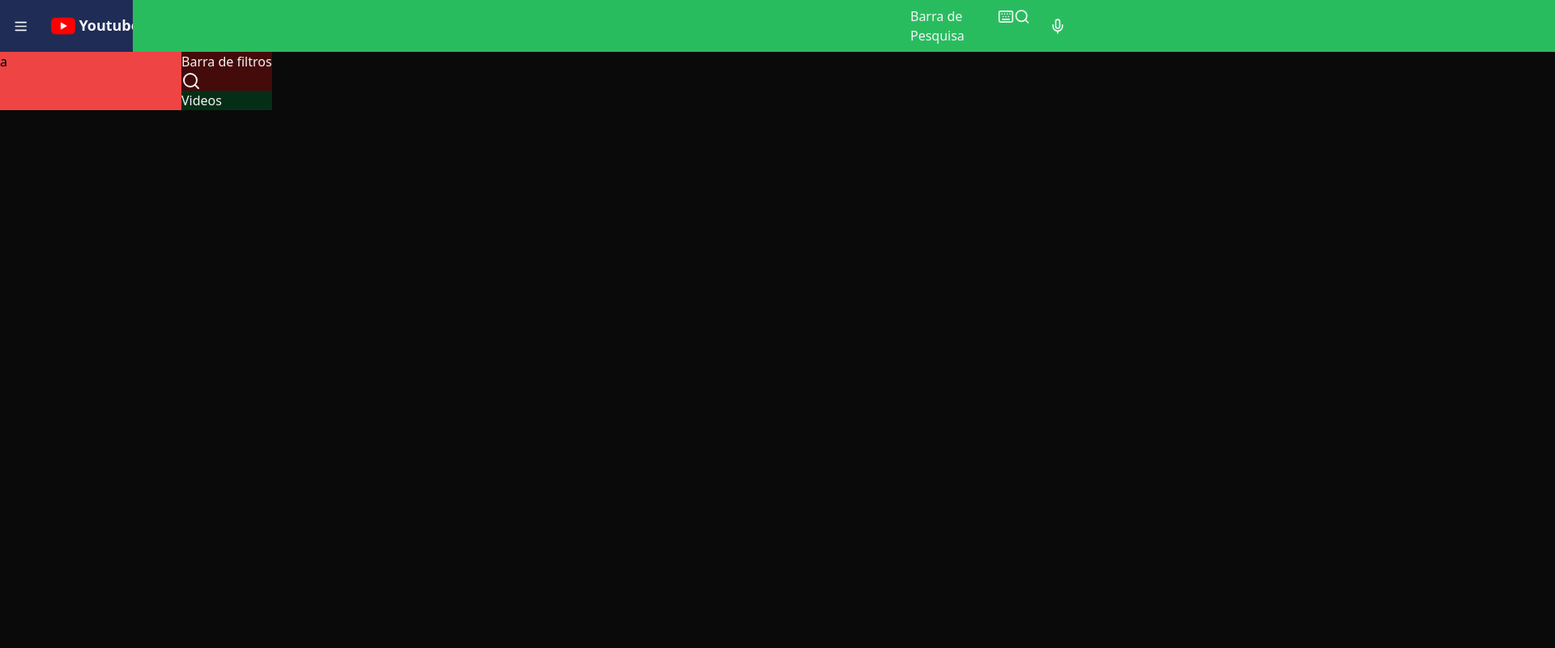
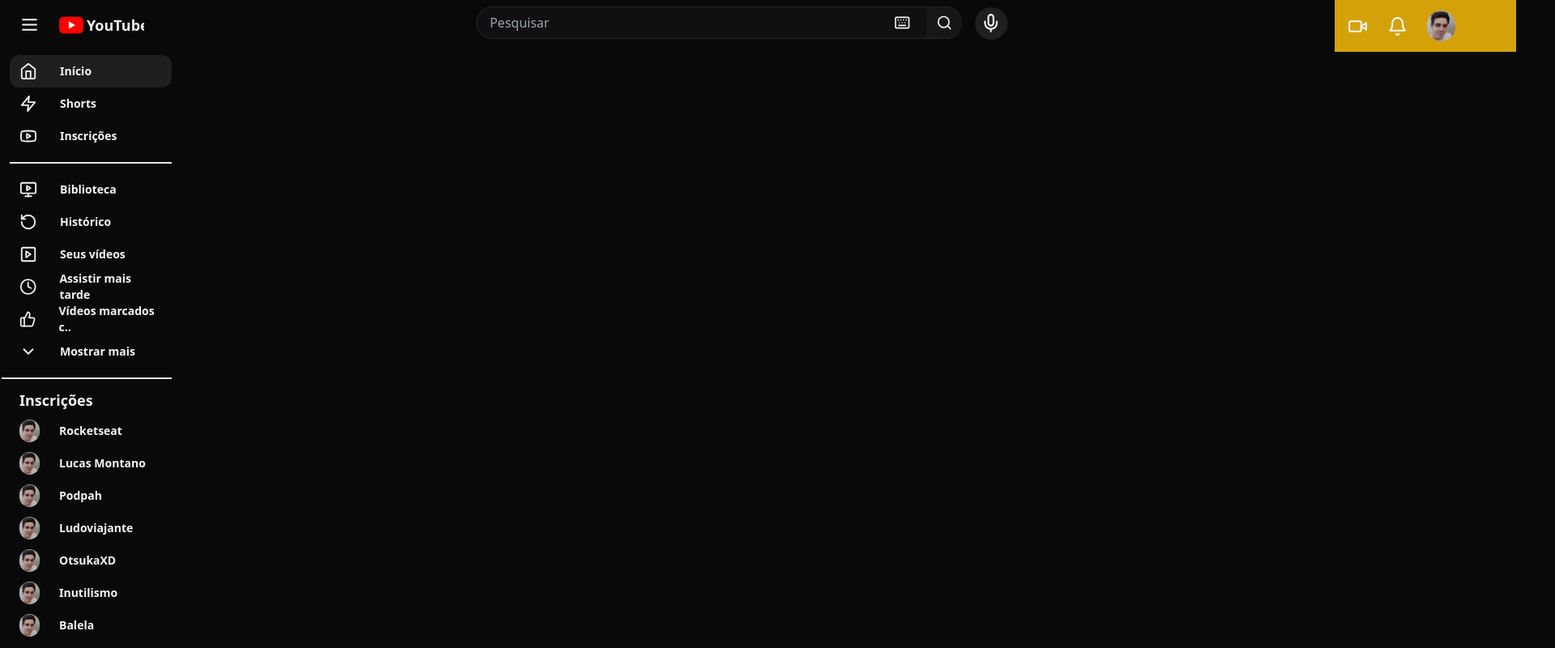
Before and after one commit to DavidLucasK/Youtube-Layout, a Next.js app: page / in a window 1280 px wide. Shown: the top 800 px of the page at 81% size, 1920 px wide, since content can reach past the window. Built offline with nearby package versions, Linux system fonts and the light colour scheme.

Commit message:
Sidebar and Searchbar finished

```diff
--- a/src/app/page.tsx
+++ b/src/app/page.tsx
@@ -1,37 +1,45 @@
-import { Menu, Video, Bell, Keyboard, Search, Mic } from "lucide-react"
+import { Menu, Video, Bell, Keyboard, Search, Mic, Home as HomeIcon, PlaySquare, Clock, ThumbsUp, ChevronDown, Youtube, MonitorPlay, RotateCcw, Zap, Flame} from "lucide-react"
+import SidebarBottom from '@/components/SidebarBottom'
+import AsideMenu from "@/components/AsideMenu"
 
 export default function Home() {
   return (
       <div className="">
         <div className="">
-          <div className="bg-neutral-500 flex top">
-            <div className="bg-blue-950/90 text-zinc-100 flex items-center gap-7 px-4 h-16 w-56">
-              <Menu size="25"/>
-              <div className="flex gap-1">
-                <img className="" src="youtube-logo.png" width={30} height={30} alt="Youtube-Logo" />
-                <a className="font-semibold text-lg">Youtube</a>
+          <div className="flex top">
+            <AsideMenu />
+          <div className='text-zinc-100 flex'>
+            <div className="bg-zinc-950 flex items-center h-16 w-[1470px]">
+              <div className="bg-zinc-950 flex items-center w-[1018px] px-[410px]">
+                <div className="">
+                  {/* Alterar aqui para tamanho da SearchBar | Actual Size: w-[34rem] */}
+                  <input className="bg-zinc-900/50 rounded-full border border-zinc-800 h-10 mt-[-.5rem] w-[36rem] px-4 font-normal" type="text" id="Pesquisar" name="Pesquisar" placeholder="Pesquisar"/>
+                </div>
+                <div className="bg-zinc-900 h-10 mt-[-.5rem] flex items-center border-t border-b border-zinc-800 ml-[-20px]">
+                  <a href="">
+                    <Keyboard size="20" className="ml-[-40px]"/>
+                  </a>
+                </div>
+                <div className="bg-zinc-900/90 w-16 h-10 mt-[-.5rem] flex items-center px-3 border-t border-b rounded-r-3xl border-zinc-800">
+                  <a href="">
+                    <Search size="20"/>
+                  </a>
+                </div>
+              </div>
+              <div className="rounded-full bg-zinc-800/75 w-[40px] h-[40px] flex items-center px-[7px] mt-[-7px] ml-[8px] hover:bg-zinc-700/75">
+                <a href="">
+                  <Mic size="25"/>
+                </a>
               </div>
             </div>
-          <div className='bg-neutral-500 text-zinc-100 flex'>
-            <div className="bg-green-500/90 flex items-center gap-6 h-16 w-[132rem] px-[60rem]">
-              <div className="flex">
-                Barra de Pesquisa
-                <Keyboard size="25"/>
-                <Search size="25"/>
-              </div>
-              <Mic size="25"/>
-            </div>
-            <div className="bg-yellow-500/90 flex px-4 items-center gap-6 h-16 w-56 px-12">
+            <div className="bg-yellow-500/90 flex px-4 items-center gap-6 h-16 w-56">
               <Video size="25"/>
               <Bell size="25"/>
               <img className="rounded-full" src="eu.png" width={35} height={35} alt="Profile" />
             </div>
           </div>
         </div>
-        <div className="flex">
-              <div className="bg-red-500 w-56 h-[]">
-                a
-              </div>
+          <SidebarBottom />
               <div className="">
                 <div className="bg-red-950 text-zinc-100">
                   Barra de filtros
@@ -43,6 +51,5 @@
               </div>
         </div>
       </div>
-    </div>
   )
 }
--- /dev/null
+++ b/src/components/AsideMenu.tsx
@@ -0,0 +1,17 @@
+import { Menu } from "lucide-react"
+
+export default function AsideMenu () {
+    return (
+      <div className="bg-zinc-950/90 text-zinc-100 flex items-center gap-6 px-6 w-56 mt-[-3px]">
+              <a href="">
+                <Menu size="25"/>
+              </a>
+              <div className="">
+                <a href="" className="flex items-center gap-1">
+                  <img className="" src="youtube-logo.png" width={30} height={30} alt="Youtube-Logo" />
+                  <a className="font-bold text-lg">YouTube</a>
+                </a>
+              </div>
+            </div>
+    )
+}
--- /dev/null
+++ b/src/components/SidebarBottom.tsx
@@ -0,0 +1,129 @@
+import {Home as HomeIcon, PlaySquare, Clock, ThumbsUp, ChevronDown, Youtube, MonitorPlay, RotateCcw, Zap, Flame} from "lucide-react"
+
+export default function AsidebarBottom () {
+    return (
+        <div className="flex">
+          <ul className="bg-zinc-950/90 px-3 pt-1 w-56">
+            <a href="">
+                <li className="bg-zinc-800/75 rounded-xl text-zinc-100 text-sm font-semibold flex items-center h-10 gap-7 px-3 hover:bg-zinc-700/75 hover:rounded-xl">
+                    <HomeIcon size="22"/>
+                    Início
+                </li>
+            </a>
+            <a href="">
+                <li className="text-zinc-100 text-sm font-semibold flex items-center h-10 gap-7 px-3 hover:bg-zinc-800/75 hover:rounded-xl">
+                    <Zap size="22"/>
+                    Shorts
+                </li>
+            </a>
+            <a href="">
+                <li className="text-zinc-100 text-sm font-semibold flex items-center h-10 gap-7 px-3 hover:bg-zinc-800/75 hover:rounded-xl">
+                <Youtube size="22"/>
+                <a href="">Inscrições</a>
+                </li>
+            </a>
+            <div className="border mt-3 mb-3"></div>
+            <a href="">
+                <li className="text-zinc-100 text-sm font-semibold flex items-center h-10 gap-7 px-3 hover:bg-zinc-800/75 hover:rounded-xl">
+                    <MonitorPlay size="22"/>
+                    Biblioteca
+                </li>
+            </a>
+            <a href="">
+                <li className="text-zinc-100 text-sm font-semibold flex items-center h-10 gap-7 px-3 hover:bg-zinc-800/75 hover:rounded-xl">
+                    <RotateCcw size="22"/>
+                    Histórico
+                </li>
+            </a>
+            <a href="">
+                <li className="text-zinc-100 text-sm font-semibold flex items-center h-10 gap-7 px-3 hover:bg-zinc-800/75 hover:rounded-xl">
+                    <PlaySquare size="22"/>
+                    Seus vídeos
+                </li>
+            </a>
+            <a href="">
+                <li className="text-zinc-100 text-sm font-semibold flex items-center h-10 gap-7 px-3 hover:bg-zinc-800/75 hover:rounded-xl">
+                    <Clock size="22"/>
+                    Assistir mais tarde
+                </li>
+            </a>
+            <a href="">
+                <li className="text-zinc-100 text-sm font-semibold flex items-center h-10 gap-7 px-3 hover:bg-zinc-800/75 hover:rounded-xl">
+                    <ThumbsUp size="22"/>
+                    Vídeos marcados c..
+                </li>
+            </a>
+            <a href="">
+                <li className="text-zinc-100 text-sm font-semibold flex items-center h-10 gap-7 px-3 hover:bg-zinc-800/75 hover:rounded-xl">
+                    <ChevronDown size="22"/>
+                    Mostrar mais
+                </li>
+            </a>
+            <div className="border mt-3 mb-3 ml-[-10px]"></div>
+            <a href="">
+                <li className="text-zinc-100 font-semibold flex items-center gap-7 px-3 text-lg mb-1">
+                    Inscrições
+                </li>
+            </a>
+            <a href="">
+                <li className="text-zinc-100 text-sm font-semibold flex items-center h-10 gap-6 px-3 hover:bg-zinc-800/75 hover:rounded-xl">
+                    <img className="rounded-full" src="eu.png" width={25} height={25} alt="Profile" />
+                    Rocketseat
+                </li>
+            </a>
+            <a href="">
+                <li className="text-zinc-100 text-sm font-semibold flex items-center h-10 gap-6 px-3 hover:bg-zinc-800/75 hover:rounded-xl">
+                    <img className="rounded-full" src="eu.png" width={25} height={25} alt="Profile" />
+                    Lucas Montano
+                </li>
+            </a>
+            <a href="">
+                <li className="text-zinc-100 text-sm font-semibold flex items-center h-10 gap-6 px-3 hover:bg-zinc-800/75 hover:rounded-xl">
+                    <img className="rounded-full" src="eu.png" width={25} height={25} alt="Profile" />
+                    Podpah
+                </li>
+            </a>
+            <a href="">
+                <li className="text-zinc-100 text-sm font-semibold flex items-center h-10 gap-6 px-3 hover:bg-zinc-800/75 hover:rounded-xl">
+                    <img className="rounded-full" src="eu.png" width={25} height={25} alt="Profile" />
+                    Ludoviajante
+                </li>
+            </a>
+            <a href="">
+                <li className="text-zinc-100 text-sm font-semibold flex items-center h-10 gap-6 px-3 hover:bg-zinc-800/75 hover:rounded-xl">
+                    <img className="rounded-full" src="eu.png" width={25} height={25} alt="Profile" />
+                    OtsukaXD
+                </li>
+            </a>
+            <a href="">
+                <li className="text-zinc-100 text-sm font-semibold flex items-center h-10 gap-6 px-3 hover:bg-zinc-800/75 hover:rounded-xl">
+                    <img className="rounded-full" src="eu.png" width={25} height={25} alt="Profile" />
+                    Inutilismo
+                </li>
+            </a>
+            <a href="">
+                <li className="text-zinc-100 text-sm font-semibold flex items-center h-10 gap-6 px-3 hover:bg-zinc-800/75 hover:rounded-xl">
+                    <img className="rounded-full" src="eu.png" width={25} height={25} alt="Profile" />
+                    Balela
+                </li>
+            </a>
+            <a href="">
+                <li className="text-zinc-100 text-sm font-semibold flex items-center h-10 gap-7 px-3 hover:bg-zinc-800/75 hover:rounded-xl">
+                    <ChevronDown size="22"/>
+                    Mostrar mais 455
+                </li>
+            </a>
+            <div className="border mt-3 mb-3 ml-[-10px]"></div>
+            <li className="text-zinc-100 font-semibold flex items-center gap-7 px-3 text-lg mb-1">
+              Explorar
+            </li>
+            <a href="">
+                <li className="text-zinc-100 text-sm font-semibold flex items-center h-10 gap-7 px-3 hover:bg-zinc-800/75 hover:rounded-xl">
+                    <Flame size="22"/>
+                    Em alta
+                </li>
+            </a>
+          </ul>
+        </div>
+    )
+}
```
